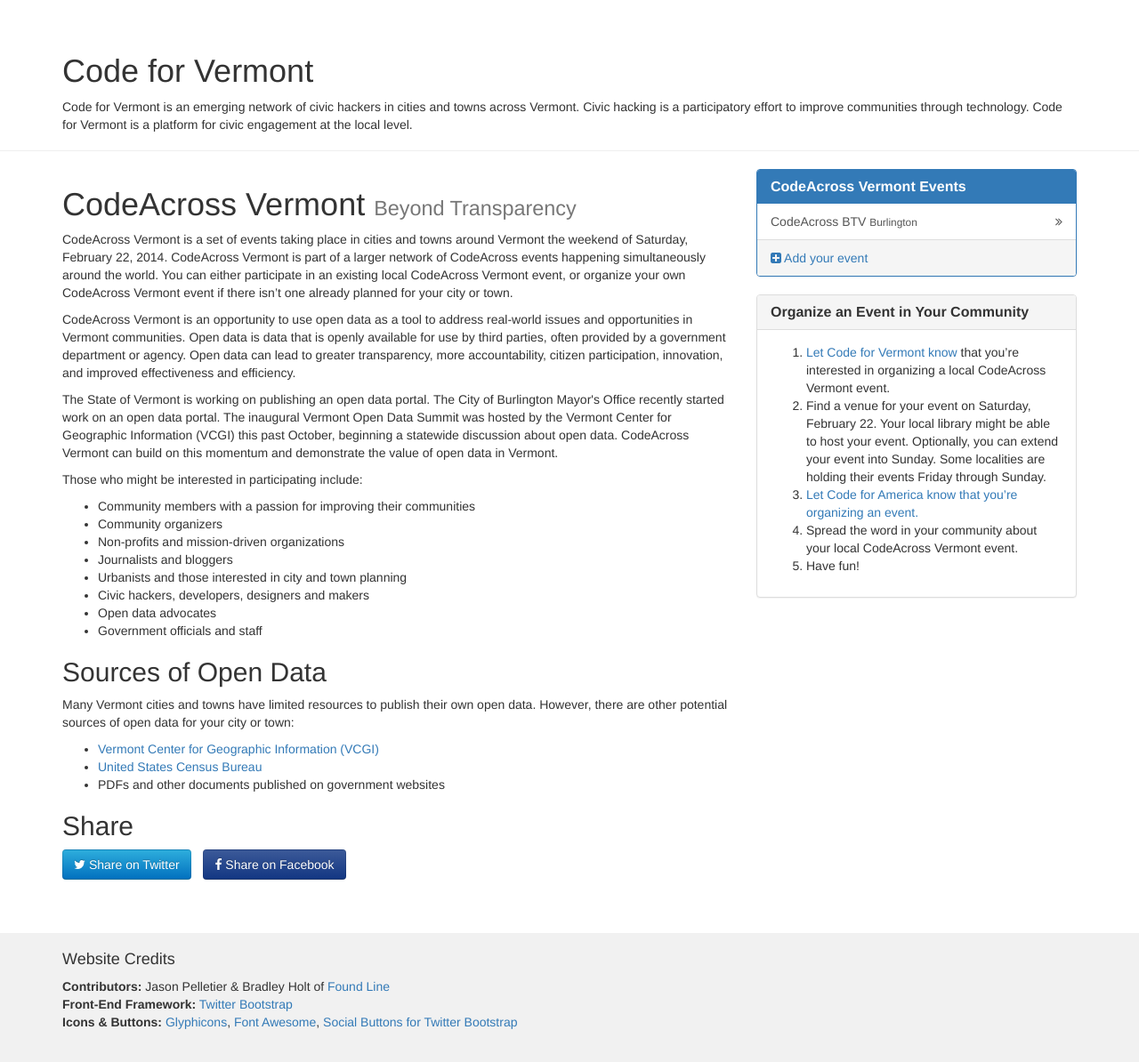
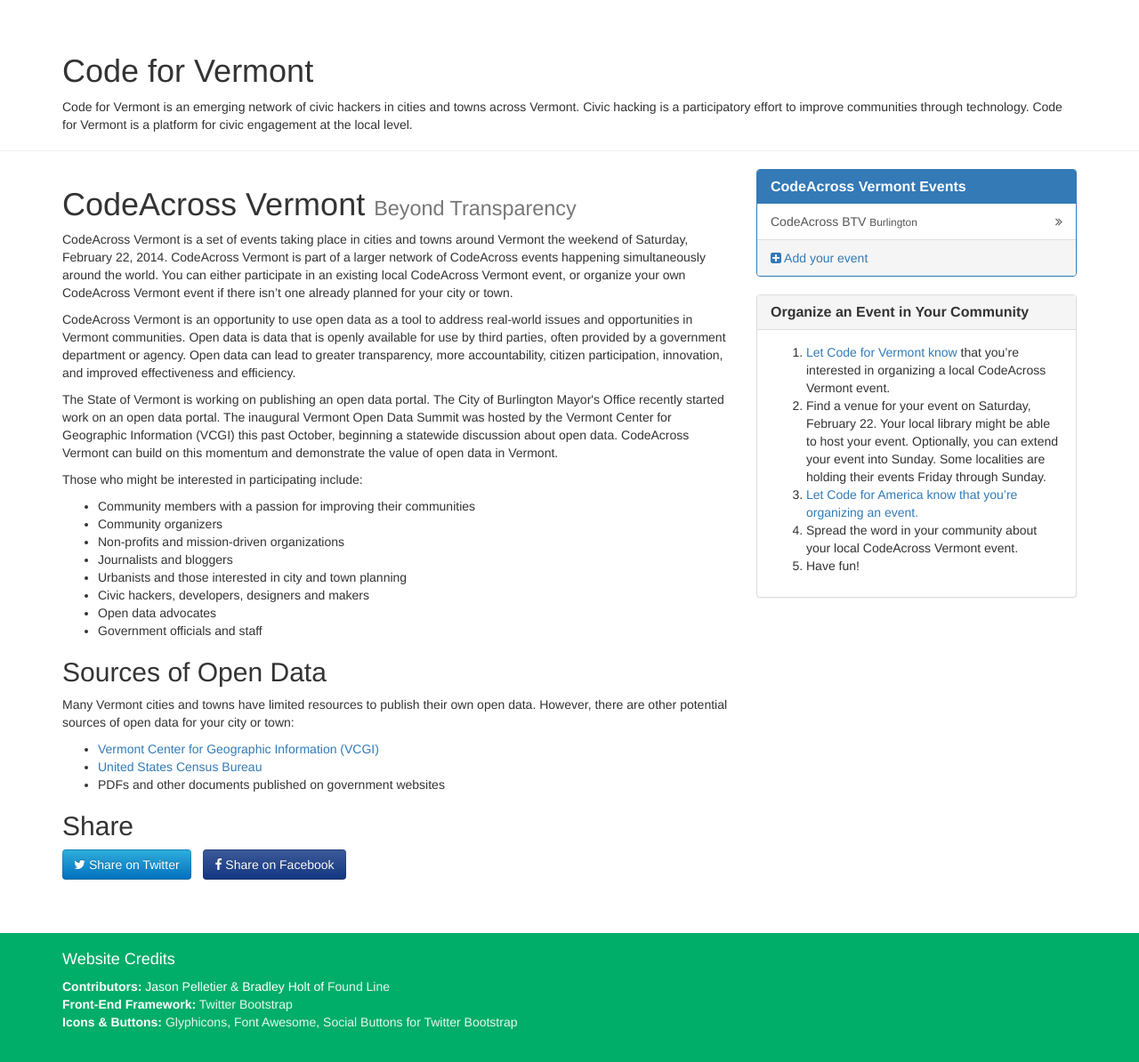
Before and after one commit to codeforvermont/codeforvermont.github.com, a Jekyll site: the page built from index.html, in a window 1280 px wide. Shown: the whole page at 89% size. Built offline with Jekyll 4.4.1, drawn with Linux system fonts in a browser that asks for light colours; nearby versions of some CDN libraries.

Commit message:
Update footer colors.

```diff
--- a/css/custom.css
+++ b/css/custom.css
@@ -2,5 +2,10 @@
     margin-top: 50px;
     padding-top: 10px;
     padding-bottom: 25px;
-    background-color: #F1F1F1;
+    background-color: #00AD69;
+    color: white;
 }
+body > footer a {
+    color: white;
+    color: rgba(255, 255, 255, 0.9);
+}
```
